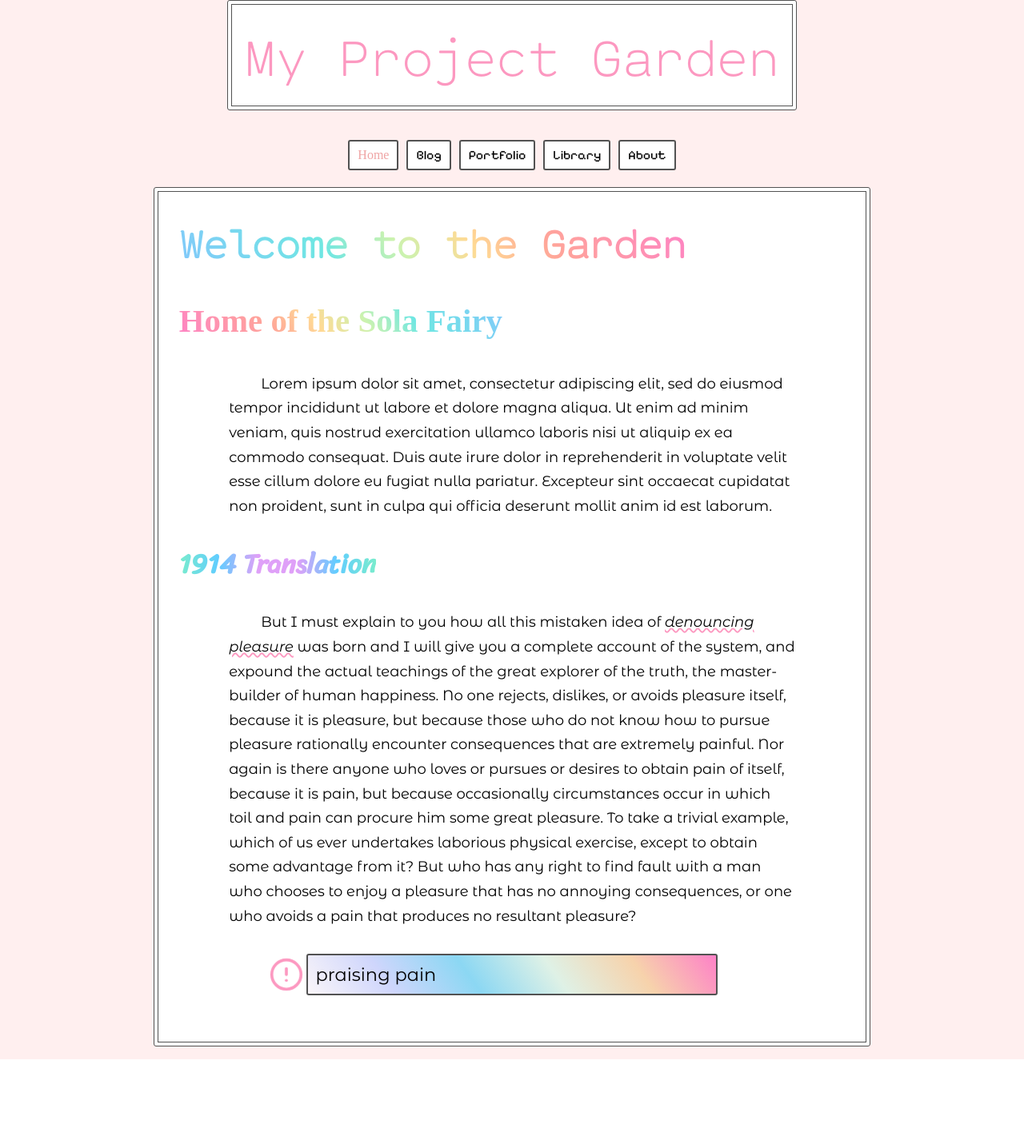
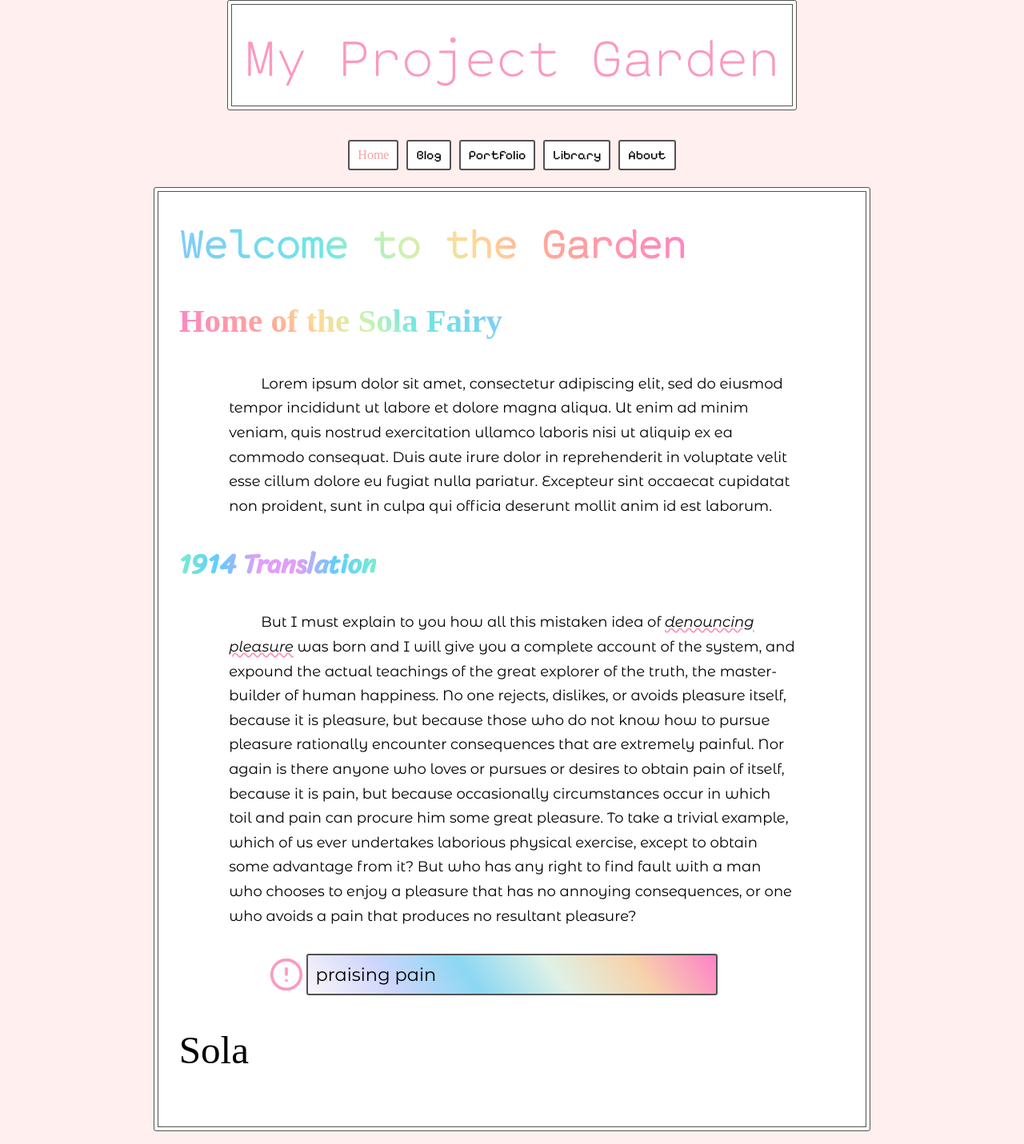
Before and after one commit to sola-fairy/sola-fairy.garden, a Jekyll site: the page built from index.markdown, in a window 1280 px wide. Shown: the whole page at 80% size. Built offline with Jekyll 4.4.1, drawn with Linux system fonts in a browser that asks for light colours; some web fonts are replaced; before the commit the page ends 1325 px from its top, so only the background shows below that.

Commit message:
font styling

```diff
--- a/_layouts/page.html
+++ b/_layouts/page.html
@@ -31,6 +31,7 @@ author: sola
       {{ page.tags }}</span
     >
     {% endunless %} {{ content }}
+    <span class="signature">Sola</span>
   </article>
 </main>
 <footer></footer>
--- a/assets/style.css
+++ b/assets/style.css
@@ -393,6 +393,12 @@ article {
     border-radius: 3px;
     color: var(--black);
   }
+
+  .signature {
+    display: inline-block;
+    font-family: "Mrs Saint Delafield", cursive;
+    font-size: var(--size-step-5);
+  }
 }
 
 @keyframes linkFill {
@@ -498,7 +504,7 @@ h1 {
 }
 
 h2 {
-  font-family: "Cartograph Regular Italic", serif;
+  font-family: "Fleur De Leah", cursive;
   font-size: var(--size-step-4);
   background-image: var(--rainbow-rev);
   -webkit-background-clip: text !important;
```
